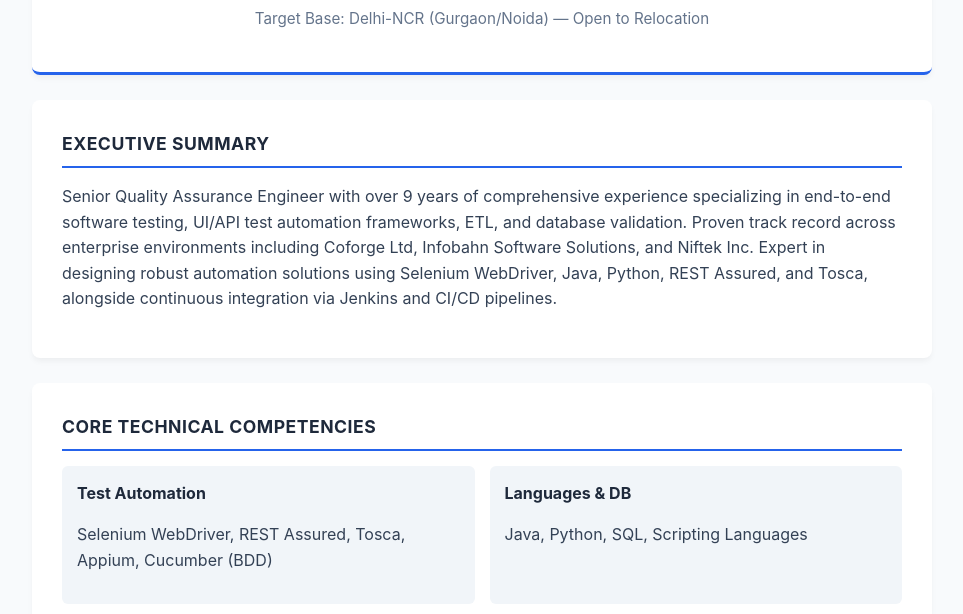
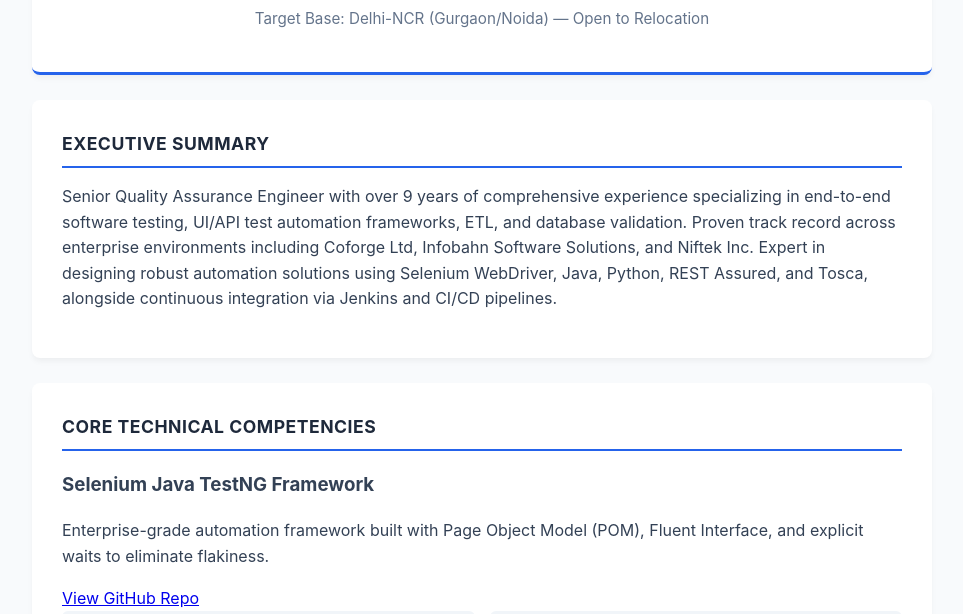
Before and after one commit to amarmishra003-QE/My_Portfolio_QE, a plain HTML site: page index.html in a window 1280 px wide. Shown: the part 172-786 px from the top of the page, without its empty margins (158-1121 px from the left). Drawn offline with Linux system fonts and the light colour scheme.

Commit message:
Update index.html

```diff
--- a/index.html
+++ b/index.html
@@ -119,6 +119,11 @@
 
     <section>
       <h2>Core Technical Competencies</h2>
+<div class="project-card">
+    <h3>Selenium Java TestNG Framework</h3>
+    <p>Enterprise-grade automation framework built with Page Object Model (POM), Fluent Interface, and explicit waits to eliminate flakiness.</p>
+    <a href="https://github.com/amarmishra003-QE/Name-selenium-automation-framework" target="_blank">View GitHub Repo</a>
+</div>
       <div class="grid">
         <div class="card">
           <h4>Test Automation</h4>
```
